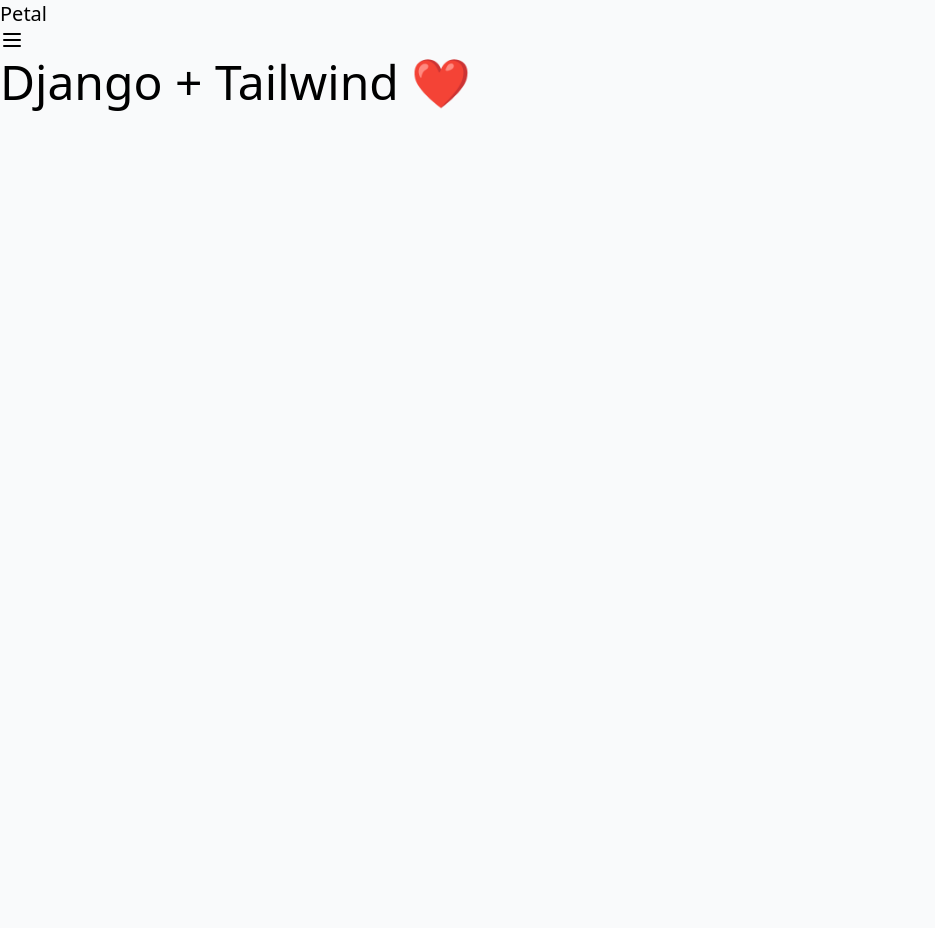
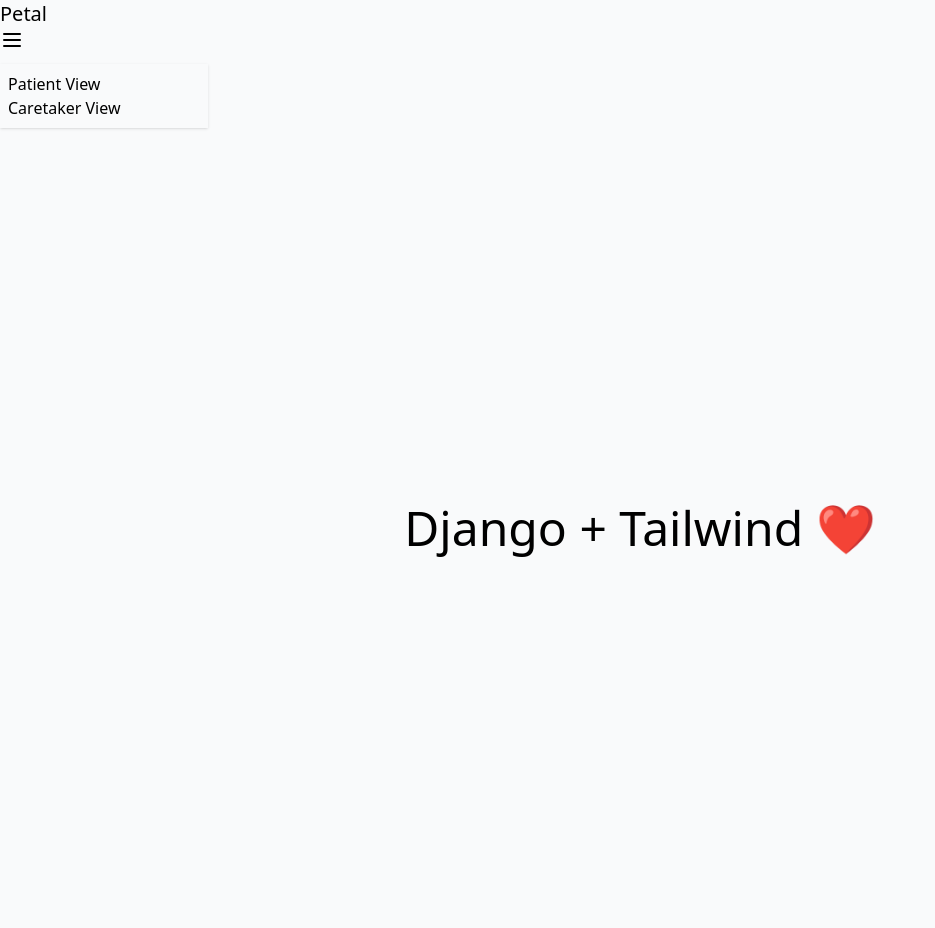
Before and after one commit to sjk7876/brickhack11, a Django app: page / in a window 1280 px wide. Shown: the whole page, without its empty margins (0-935 px from the left). Before the commit the page ends 111 px from the top, so only its background shows below. Run offline with Django 5.2, Linux system fonts and the light colour scheme; some libraries are stand-ins or nearby versions.

Commit message:
Revamp navbar

```diff
--- a/core/templates/base.html
+++ b/core/templates/base.html
@@ -1,31 +1,36 @@
-{% load static tailwind_tags %}
-{% load static %}
+{% load static tailwind_tags %} {% load static %}
 <!DOCTYPE html>
 <html lang="en">
   <head>
     <title>Petal</title>
-        <meta charset="UTF-8">
-        <meta name="viewport" content="width=device-width, initial-scale=1.0">
-        <meta http-equiv="X-UA-Compatible" content="ie=edge">
+    <meta charset="UTF-8" />
+    <meta name="viewport" content="width=device-width, initial-scale=1.0" />
+    <meta http-equiv="X-UA-Compatible" content="ie=edge" />
     {% tailwind_css %}
   </head>
 
   <body class="bg-gray-50 font-sans leading-normal tracking-normal">
     <div class="navbar bg-base-100">
-            <div class="flex-1">
+      <div class="navbar-start"></div>
+      <div class="navbar-center">
         <a class="btn btn-ghost text-xl">Petal</a>
       </div>
-            <div class="flex-none">
-                <button class="btn btn-square btn-ghost">
-                    <img src="{% static 'core/icons/hamburger.svg' %}" alt="Menu Icon" class="w-6 h-6">
-                </button>
+      <div class="navbar-end">
+        <div class="dropdown dropdown-end">
+          <div tabindex="0" role="button" class="btn btn-ghost btn-circle">
+            <img src="{% static 'core/icons/hamburger.svg' %}" alt="Menu Icon" class="w-6 h-6" />
+          </div>
+          <ul
+            tabindex="0"
+            class="menu menu-sm dropdown-content bg-base-100 rounded-box z-[1] mt-3 w-52 p-2 shadow"
+          >
+            <li><a href="{% url 'patient-dashboard' %}">Patient View</a></li>
+            <li><a href="{% url 'caretaker-dashboard' %}">Caretaker View</a></li>
+          </ul>
+        </div>
       </div>
     </div>
 
-        <div class="container mx-auto">
-            {% block content %}
-            {% endblock %}
-        </div>
-
+    <div class="container mx-auto">{% block content %} {% endblock %}</div>
   </body>
 </html>
--- a/core/templates/home.html
+++ b/core/templates/home.html
@@ -1,7 +1,5 @@
-{% extends 'base.html' %} {% block title %}
-<h1 class="text-3xl">Django + Tailwind ❤️</h1>
+{% extends 'base.html' %} {% block content %}
+<section class="flex items-center justify-center h-screen">
+  <h2 class="text-5xl">Django + Tailwind ❤️</h2>
+</section>
 {% endblock %}
-
-{% block content %}
-    <h1 class="text-5xl">Django + Tailwind ❤️</h1>
-{% endblock %}
--- a/core/urls.py
+++ b/core/urls.py
@@ -1,6 +1,8 @@
 from django.urls import path
-from .views import test_view
+from .views import test_view, caregiver_view, patient_view
 
 urlpatterns = [
     path("", test_view.home, name="home"),
+    path("patient/", test_view.home, name="patient-dashboard"),
+    path("caretaker/", test_view.home, name="caretaker-dashboard"),
 ]
```
Lines whose indentation alone changed are shown as unchanged.
